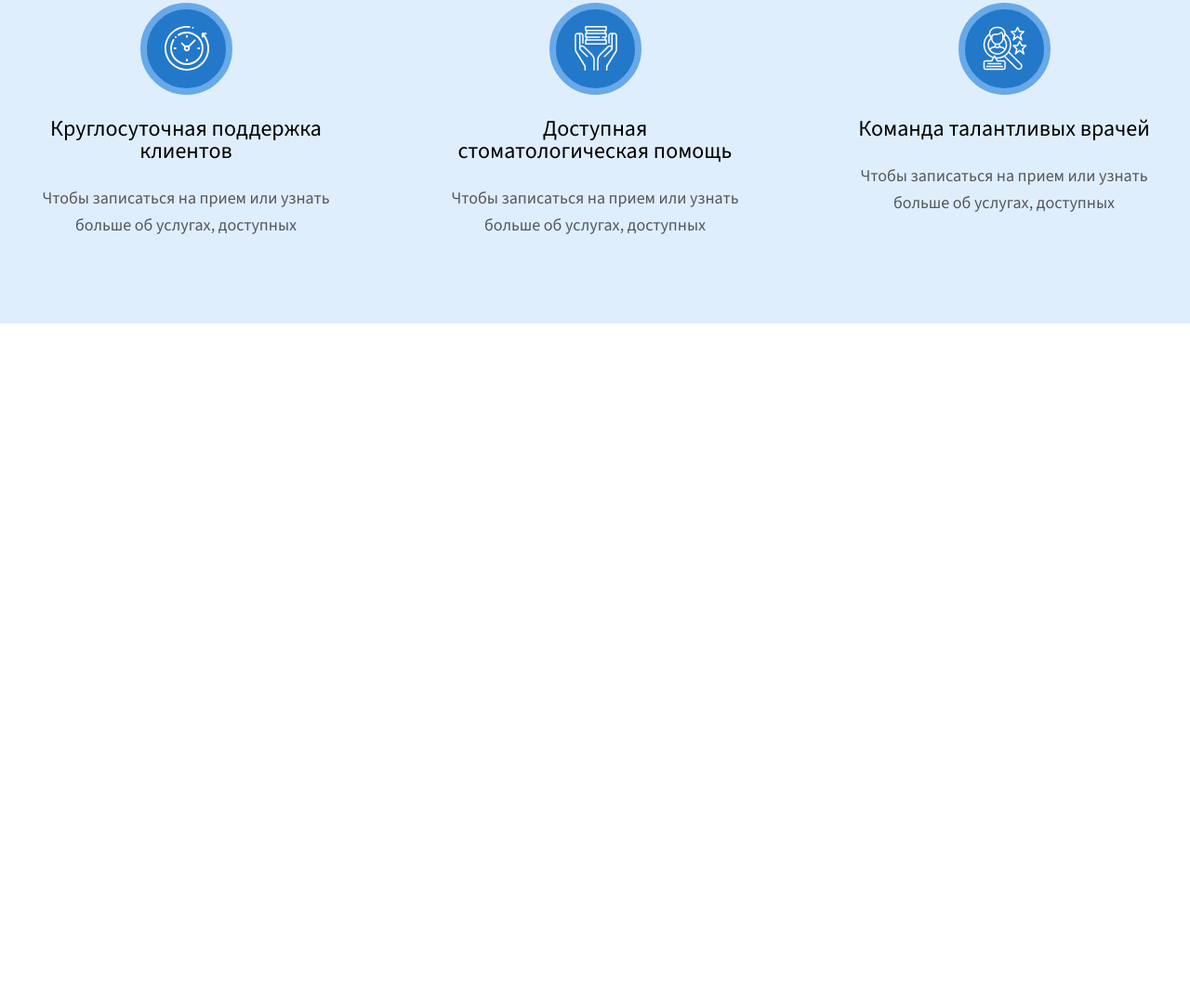
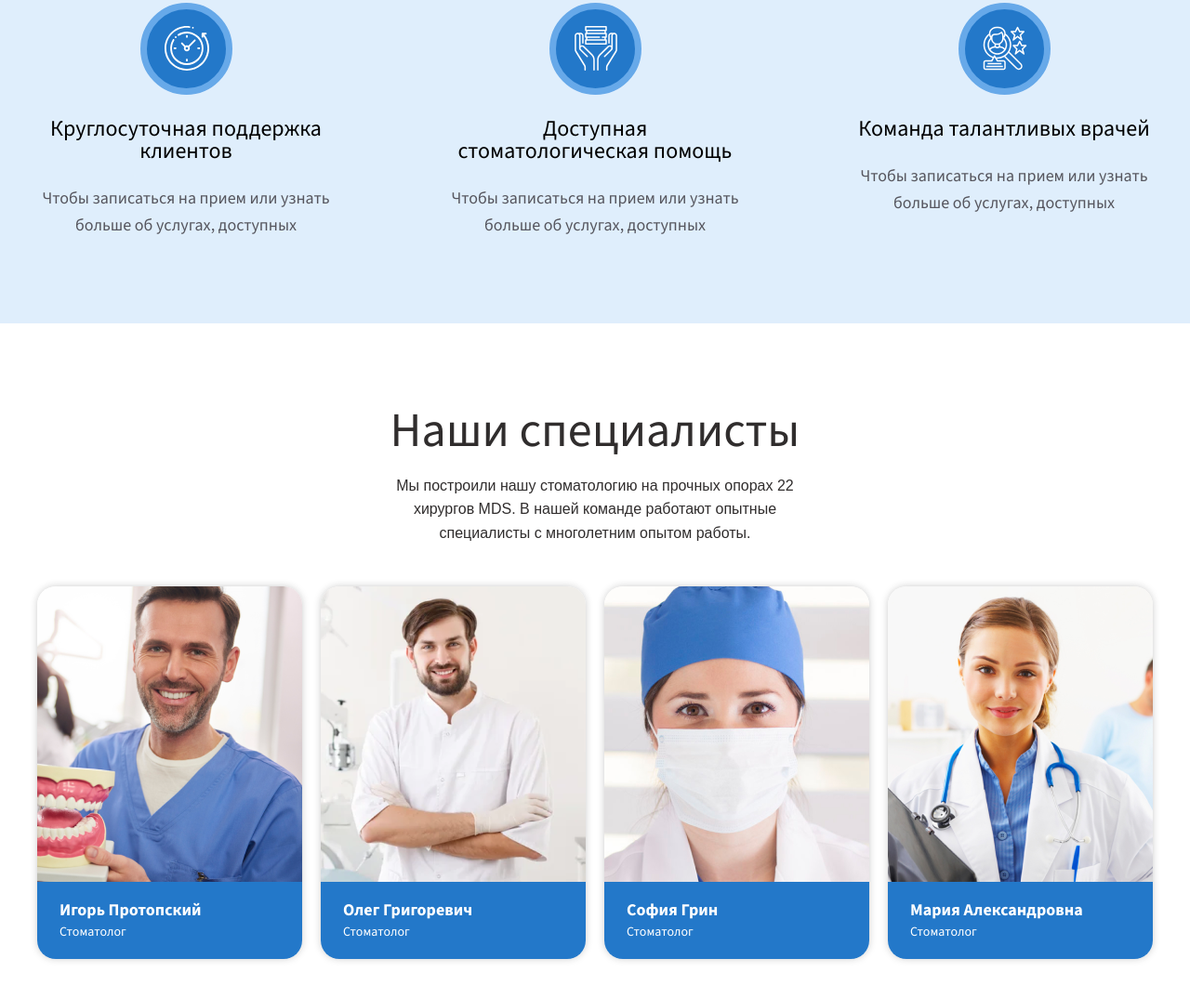
Before and after one commit to RudychikFedorV/Dental-Tooth, a website built with Parcel: page index.html in a window 1280 px wide. Shown: the part 1708-2782 px from the top of the page at 93% size. Before the commit the page ends 2056 px from the top, so only its background shows below. Built offline with nearby package versions, Linux system fonts and the light colour scheme; files whose address does not match are found by name.

Commit message:
specialists section

```diff
--- a/index.html
+++ b/index.html
@@ -196,6 +196,49 @@
         </div>
     </section>
 
+    <section class="specialists" aria-label="specialists section">
+        <div class="container">
+            <div class="specialists-content" aria-label="specialists content">
+                <div class="specialists-txt" aria-label="specialists block info">
+                    <h1 class="specialists-txt__title">Наши специалисты</h1>
+                    <p class="specialists-txt__desc">Мы построили нашу стоматологию на прочных опорах 22 хирургов MDS. В
+                        нашей команде работают опытные специалисты с многолетним опытом работы.
+                    </p>
+                </div>
+                <div class="specialists-block" aria-label="specialists section">
+                    <div class="specialists-item" aria-label="specialists item">
+                        <img src="./img/specialists/01.png" alt="Игорь Протопский" class="specialists-item__img">
+                        <div class="specialists-item__text">
+                            <h1 class="specialists-item__text-title">Игорь Протопский</h1>
+                            <p class="specialists-item__text-desc">Стоматолог</p>
+                        </div>
+                    </div>
+                    <div class="specialists-item" aria-label="specialists item">
+                        <img src="./img/specialists/02.png" alt="Олег Григоревич" class="specialists-item__img">
+                        <div class="specialists-item__text">
+                            <h1 class="specialists-item__text-title">Олег Григоревич</h1>
+                            <p class="specialists-item__text-desc">Стоматолог</p>
+                        </div>
+                    </div>
+                    <div class="specialists-item" aria-label="specialists item">
+                        <img src="./img/specialists/03.png" alt="София Грин" class="specialists-item__img">
+                        <div class="specialists-item__text">
+                            <h1 class="specialists-item__text-title">София Грин</h1>
+                            <p class="specialists-item__text-desc">Стоматолог</p>
+                        </div>
+                    </div>
+                    <div class="specialists-item" aria-label="specialists item">
+                        <img src="./img/specialists/04.png" alt="Мария Александровна" class="specialists-item__img">
+                        <div class="specialists-item__text">
+                            <h1 class="specialists-item__text-title">Мария Александровна</h1>
+                            <p class="specialists-item__text-desc">Стоматолог</p>
+                        </div>
+                    </div>
+                </div>
+            </div>
+        </div>
+    </section>
+
     <script src="./js/jquery-3.6.4.min.js"></script>
     <script src="./js/index.js"></script>
 </body>
--- /dev/null
+++ b/styles/components/_specialists.scss
@@ -0,0 +1,83 @@
+.specialists {
+  padding: 90px 0 120px;
+  @include mobile {
+    padding: 45px 0 30px;
+  }
+
+  &-txt {
+    max-width: 471px;
+    text-align: center;
+    margin-inline: auto;
+    margin-bottom: 45px;
+    &__title {
+      font: var(--txt-400-52-100-ff);
+      color: var(--c-color-link);
+      margin-bottom: 20px;
+      @include mobile {
+        font: var(--txt-400-30-100-ff);
+      }
+    }
+    &__desc {
+      font: var(--txt-300-16-160-ff);
+      color: var(--c-color-link);
+      @include mobile {
+        font: var(--txt-300-14-160-ff);
+      }
+    }
+  }
+  &-block {
+    display: flex;
+    justify-content: space-between;
+    column-gap: 20px;
+    @include tablet {
+      display: grid;
+      grid-template-columns: 1fr 1fr;
+      row-gap: 20px;
+    }
+    @include mobile {
+      gap: 10px;
+    }
+  }
+  &-item {
+    border-radius: 20px;
+    width: 100%;
+    cursor: pointer;
+    box-shadow: var(--c-box-shadow-1);
+    transition: var(--transition);
+    &:hover {
+      opacity: 0.7;
+      scale: 1.05;
+      transform: rotate(2deg);
+    }
+
+    &__img {
+      border-radius: 20px 20px 0 0;
+      width: 100%;
+    }
+    &__text {
+      padding: 22px 24px;
+      background: var(--c-background);
+      border-radius: 0 0 20px 20px;
+      @include mobile {
+        padding: 12px 13px;
+      }
+
+      &-title {
+        font: var(--txt-700-18-100-ff);
+        color: var(--c-text-white);
+        white-space: nowrap;
+        margin-bottom: 7px;
+        @include mobile {
+          font: var(--txt-700-9-100-ff);
+        }
+      }
+      &-desc {
+        font: var(--txt-400-14-100-ff);
+        color: var(--c-text-white);
+        @include mobile {
+          font: var(--txt-400-7-100-ff);
+        }
+      }
+    }
+  }
+}
--- a/styles/styles.scss
+++ b/styles/styles.scss
@@ -15,3 +15,4 @@
 @import 'components/welcome';
 @import 'components/about';
 @import 'components/features';
+@import 'components/specialists';
--- a/styles/utils/_vars.scss
+++ b/styles/utils/_vars.scss
@@ -4,10 +4,12 @@
   --transition: 0.2s all ease-in-out;
   --transition-2: 0.5s ease;
 
-  --txt-700-62-100-ff: normal 700 62px / 106% var(--ff);
-  --txt-700-52-100-ff: normal 700 52px / 106% var(--ff);
-  --txt-700-42-100-ff: normal 700 42px / 106% var(--ff);
-  --txt-700-32-100-ff: normal 700 32px / 106% var(--ff);
+  --txt-700-62-100-ff: normal 700 62px / 100% var(--ff);
+  --txt-700-52-100-ff: normal 700 52px / 100% var(--ff);
+  --txt-700-42-100-ff: normal 700 42px / 100% var(--ff);
+  --txt-700-32-100-ff: normal 700 32px / 100% var(--ff);
+  --txt-700-18-100-ff: normal 700 18px / 100% var(--ff);
+  --txt-700-9-100-ff: normal 700 9px / 100% var(--ff);
   --txt-400-52-100-ff: normal 400 52px / 100% var(--ff);
   --txt-400-30-100-ff: normal 400 30px / 100% var(--ff);
   --txt-400-24-100-ff: normal 400 24px / 100% var(--ff);
@@ -20,6 +22,9 @@
   --txt-400-14-175-ff: normal 400 14px / 175% var(--ff);
   --txt-400-14-100-ff: normal 400 14px / 100% var(--ff);
   --txt-400-12-100-ff: normal 400 12px / 100% var(--ff);
+  --txt-400-7-100-ff: normal 400 7px / 100% var(--ff);
+  --txt-300-16-160-ff: normal 300 16px / 160% var(--ff);
+  --txt-300-14-160-ff: normal 300 14px / 160% var(--ff);
 
   --c-text-white: #fff;
   --c-text-black: #000;
@@ -32,4 +37,5 @@
   --c-background-btn: #f86d6d;
   --c-background-btn2: #5eb8f0;
   --c-background-features: #dfeefc;
+  --c-box-shadow-1: 0 0 8px -1px rgba(29, 28, 28, 0.28);
 }
```
Also changed, not shown: docs/styles.css, img/specialists/01.png (added), img/specialists/02.png (added), img/specialists/03.png (added), img/specialists/04.png (added), 1 other file.
